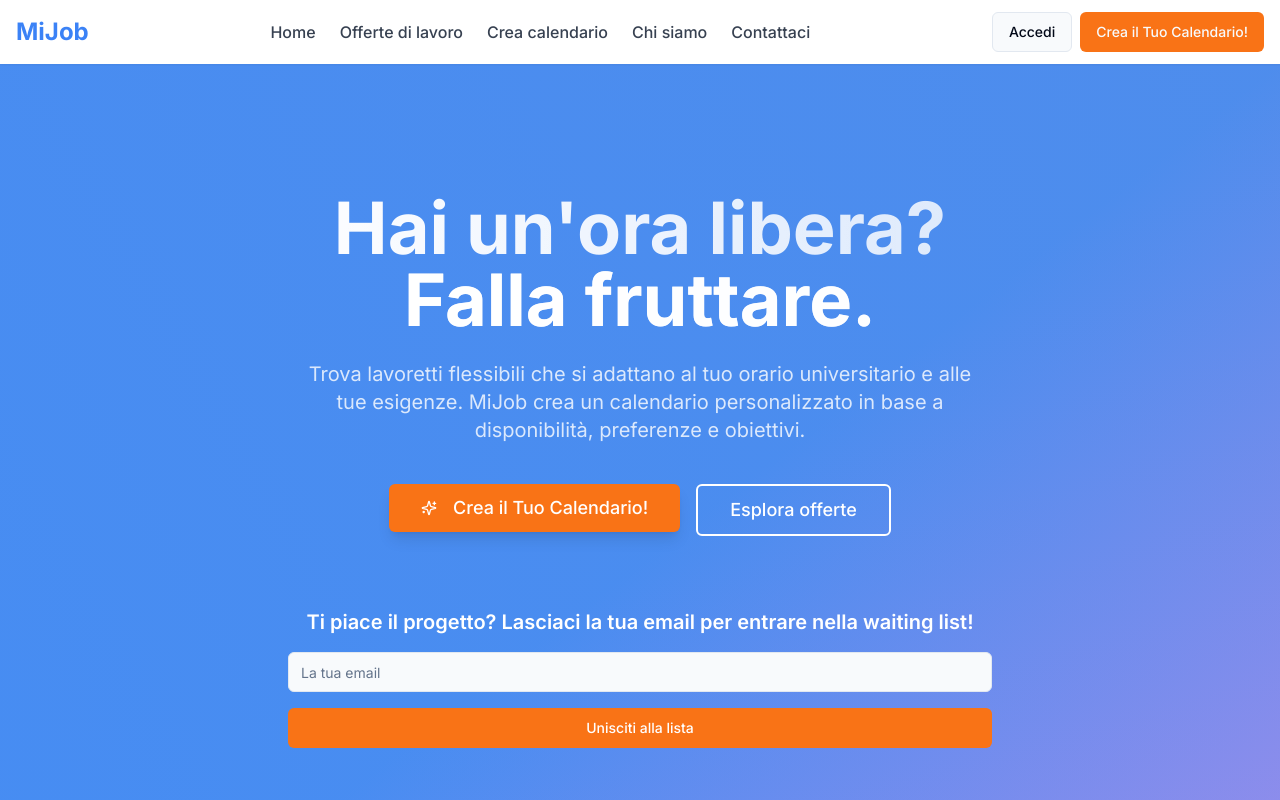
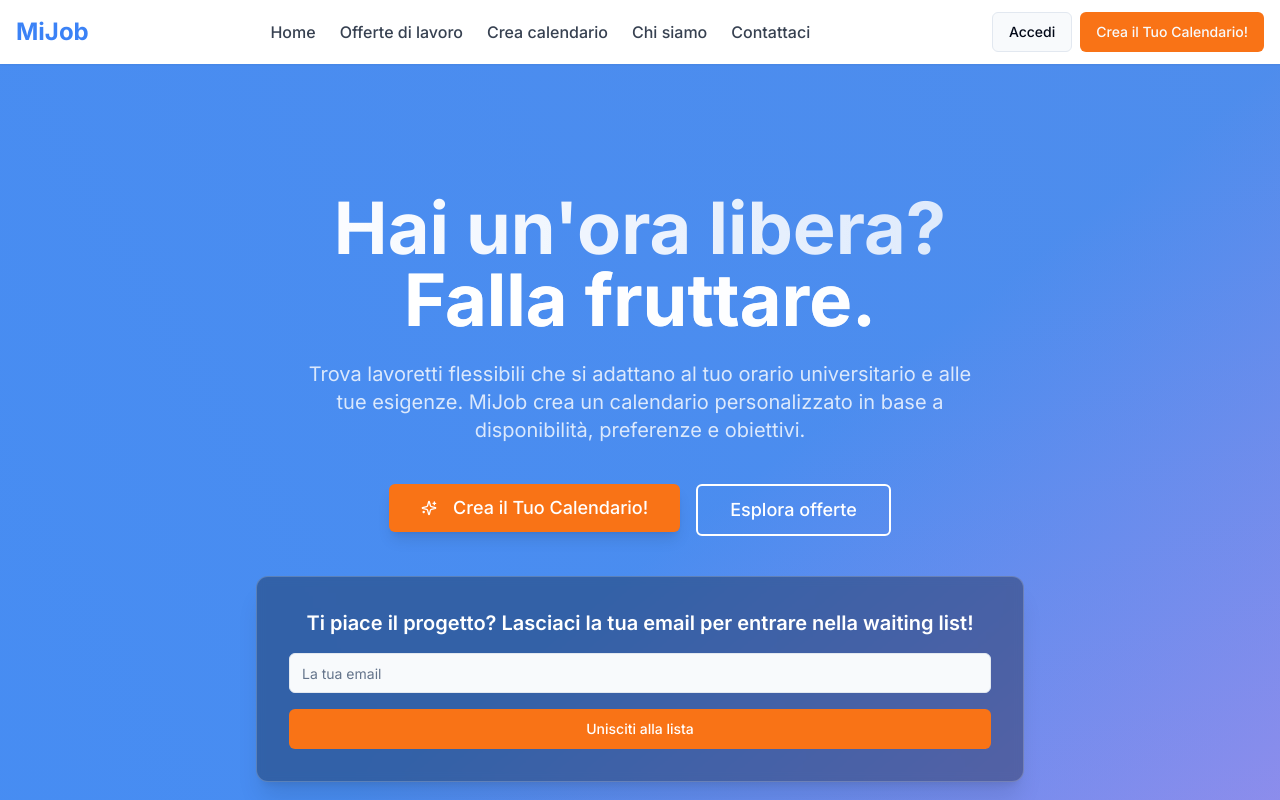
Before and after one commit to sofiageronimi/mijo-flexi-calendar, a React (Vite) app: page / in a window 1280 px wide. Shown: the top 800 px of the page. Built offline with nearby package versions, Linux system fonts and the light colour scheme.

Commit message:
Add transparent background to waiting list form
Add a semi-transparent background to the waiting list form to make it more visually prominent.

```diff
--- a/src/components/WaitingListForm.tsx
+++ b/src/components/WaitingListForm.tsx
@@ -77,7 +77,7 @@ const WaitingListForm = () => {
   };
 
   return (
-    <div className="rounded-xl p-6 md:p-8">
+    <div className="rounded-xl p-6 md:p-8 bg-black/30 backdrop-blur-sm border border-white/20 shadow-xl">
       <h3 className="text-xl font-semibold text-center mb-4 text-white">
         Ti piace il progetto? Lasciaci la tua email per entrare nella waiting list!
       </h3>
```
